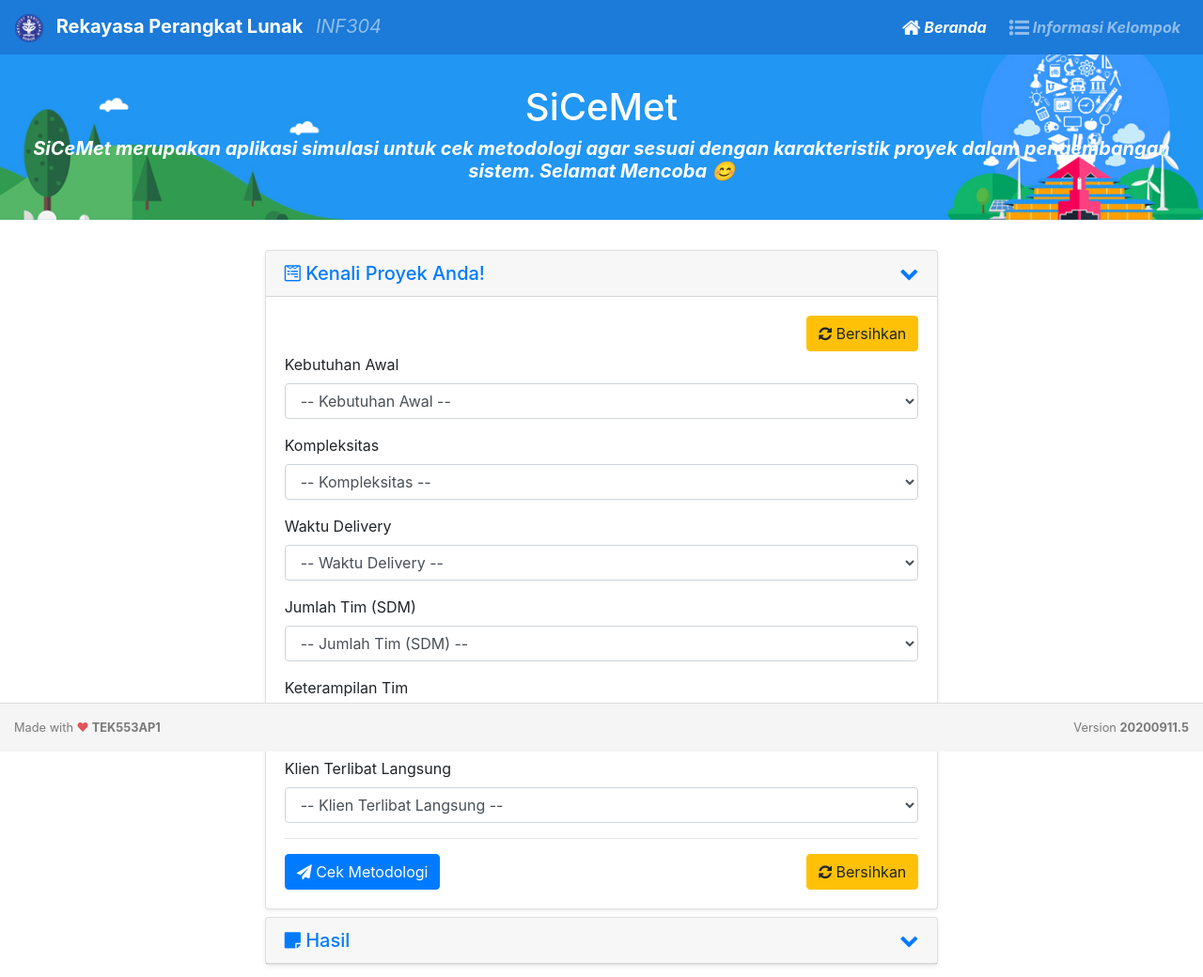
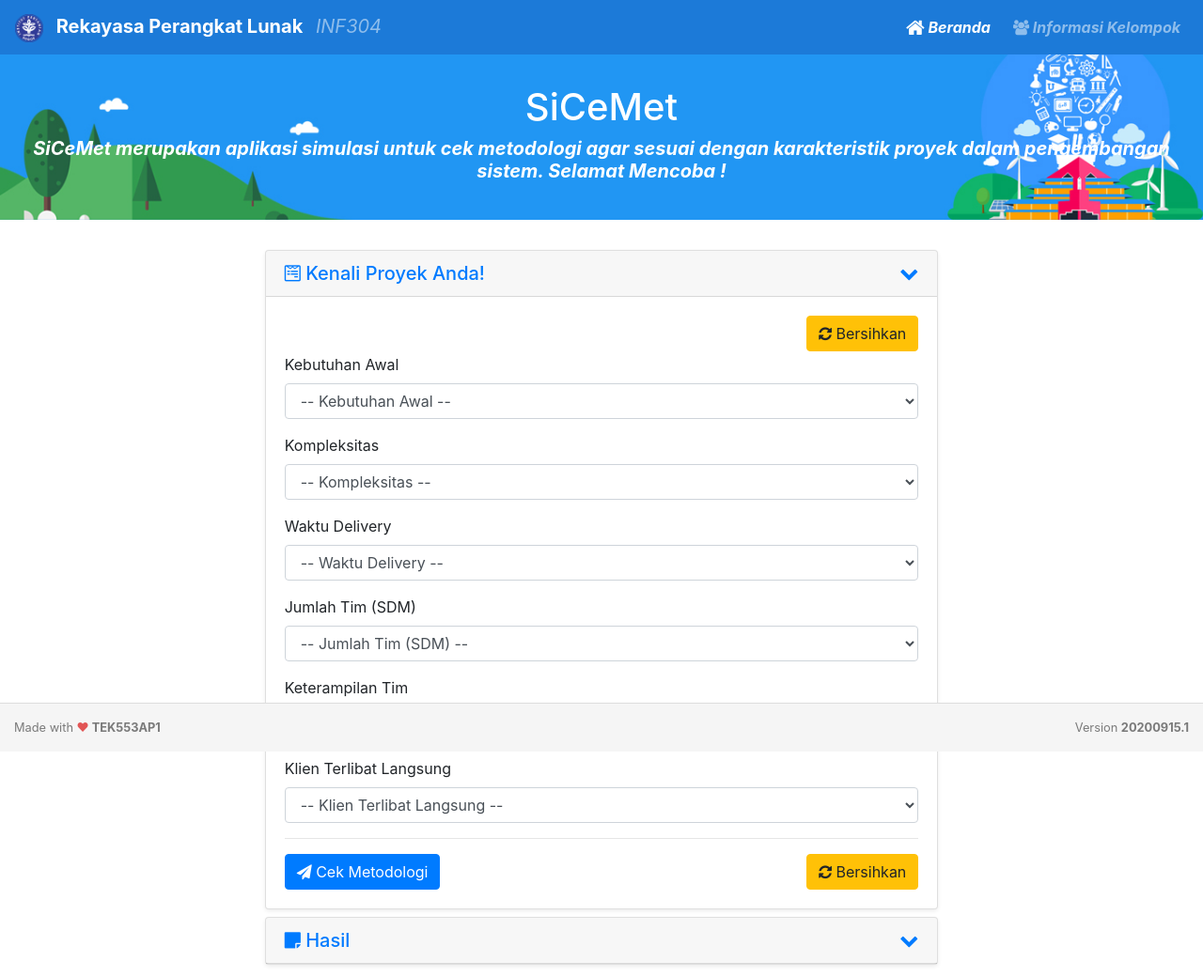
Before and after one commit to naufalist/rpl, a PHP site: page /sicemet.php in a window 1280 px wide. Shown: the top 1040 px of the page at 94% size. Run offline with PHP 8.4, Linux system fonts and the light colour scheme.

Commit message:
update broo

```diff
--- a/sicemet.php
+++ b/sicemet.php
@@ -1,3 +1,62 @@
+<!--
+
+
+
+
+
+GGGGG OOOOO L     EEEEE K    K IIIII
+G     O   O L     E     K  KK    I
+GGGGG O   O L     EEEEE KKK      I
+G   G O   O L     E     K  KK    I
+GGGGG OOOOO LLLLL EEEEE K    K IIIII
+
+OOOOO PPPPP OOOOO
+O   O P   P O   O
+O   O PPPPP O   O
+O   O P     O   O
+OOOOO P     OOOOO
+
+CCCCC OOOOO K    K      ????? ?????
+C     O   O K  KK           ?     ?
+C     O   O KKK           ??    ??
+C     O   O K  KK
+CCCCC OOOOO K    K        ?      ?
+
+
+
+
+
+
+
+
+
+
+
+
+
+
+
+
+
+
+
+
+
+
+
+
+
+
+
+
+
+
+
+
+
+
+
+-->
 <?php
 
 function cekKarakter($data){
@@ -111,26 +170,26 @@ function cekKarakter($data){
         }
 
         .navbar{
-            background-color:#1c7ad8;
+            background-color: #1c7ad8;
         }
 
         #page-header{
-            background-color:#2196f3;
-            background-image:url(https://raw.githubusercontent.com/naufalist/rpl/master/assets/bg-publik.jpg);
-            background-position:bottom;
-            background-repeat:no-repeat;
-            background-size:100% auto
+            background-color: #2196f3;
+            background-image: url(https://raw.githubusercontent.com/naufalist/rpl/master/assets/bg-publik.jpg);
+            background-position: bottom;
+            background-repeat: no-repeat;
+            background-size: 100% auto
         }
 
         #page-header .jumbotron{
-            padding:2rem 1rem!important;
-            text-align:center;
-            color:#fff
+            padding: 2rem 1rem!important;
+            text-align: center;
+            color: #fff
         }
 
         #page-header .jumbotron h1{
-            font-size:2.5rem!important;
-            font-weight:500!important
+            font-size: 2.5rem!important;
+            font-weight: 500!important
         }
 
         .bg-primary {
@@ -151,6 +210,11 @@ function cekKarakter($data){
 
         .accortoggle > a[aria-expanded="true"]:after {
             content: "\f077"; /* fa-chevron-up */
+        }
+
+        #footer {
+            background-color: #f5f5f5;
+            position: fixed;
         }
     </style>
 
@@ -260,7 +324,7 @@ function cekKarakter($data){
                 </li>
                 <li class="nav-item ml-2">
                     <a href="/" class="nav-link" target="_self" data-toggle="modal" data-target="#anggotaKelompok">
-                        <i class="fa fa-list-ul fa-lg"></i> Informasi Kelompok
+                        <i class="fa fa-users fa-md"></i> Informasi Kelompok
                     </a>
                 </li>
             </ul>
@@ -269,21 +333,19 @@ function cekKarakter($data){
 
     <!-- Page Header -->
     <div id="page-header">
-        <div>
         <div class="jumbotron jumbotron-fluid" style="background-color: transparent;">
             <div class="container-fluid">
                 <h1 class="display-3 m-0"> SiCeMet </h1>
                 <h2 class="lead font-weight-bold font-italic mt-2">
                     <div style="">
-                        SiCeMet  merupakan aplikasi simulasi untuk cek metodologi agar sesuai dengan karakteristik proyek dalam pengembangan sistem. Selamat Mencoba 😊
+                    SiCeMet  merupakan aplikasi simulasi untuk cek metodologi agar sesuai dengan karakteristik proyek dalam pengembangan sistem. Selamat Mencoba !
                     </div>
                 </h2>
                 <!-- <p class="lead">
                     <div>
-                        SiCeMet  merupakan aplikasi simulasi untuk cek metodologi agar sesuai dengan karakteristik proyek dalam pengembangan sistem. Selamat Mencoba 😊
+                    SiCeMet  merupakan aplikasi simulasi untuk cek metodologi agar sesuai dengan karakteristik proyek dalam pengembangan sistem. Selamat Mencoba !
                     </div>
                 </p> -->
-                </div>
             </div>
         </div>
     </div>
@@ -434,7 +496,7 @@ function cekKarakter($data){
                                     // print_r($response);
 
                                 } else {
-                                    echo "Mau liat apa? formnya aja belum diisi 🤭";
+                                    echo "Mau liat apa? formnya aja belum diisi";
                                 }
 
                                 ?>
@@ -443,11 +505,11 @@ function cekKarakter($data){
                     </div>
 
                 </div>
-
             </div>
         </div>
     </div>
 
+    <!-- Modal Anggota Kelompok -->
     <div class="modal fade" id="anggotaKelompok" tabindex="-1" role="dialog">
         <div class="modal-dialog" role="document">
             <div class="modal-content">
@@ -459,58 +521,64 @@ function cekKarakter($data){
                 </div>
                 <div class="modal-body">
                     <ul class="list-group list-group-flush">
+
+                        <!-- Profil Dosen -->
                         <em class="font-weight-bold mb-2">Dosen Pengajar</em>
                         <li class="list-group-item align-items-center py-1 mb-2">
-
                             <div class="row mb-2">
                                 <div class="col-3">
                                     <img class="rounded-circle" width="70" height="auto" src="https://i1.rgstatic.net/ii/profile.image/803605019889664-1568605775263_Q512/Sofiyanti_Indriasari.jpg" alt="">
                                 </div>
-                            <div class="col text-center">
-                                <div class="mt-2">
-                                    Sofiyanti Indriasari S.Kom., M.Kom.
+                                <div class="col text-center mt-2">
+                                    Sofiyanti Indriasari S.Kom., M.Kom.<br>
                                     <span class="badge badge-success badge-pill">201807198410052001</span>
                                 </div>
                             </div>
-                        </div>
+                        </li>
 
-                        </li>
+                        <!-- Profil Mahasiswa -->
                         <em class="font-weight-bold mb-2">Mahasiswa</em>
-                        <li class="list-group-item d-flex justify-content-between align-items-center py-1">
-                        <img class="rounded-circle" width="40" height="auto" src="https://instagram.fbkk22-3.fna.fbcdn.net/v/t51.2885-15/e35/51800016_131315894589066_7074515133296752609_n.jpg?_nc_ht=instagram.fcgk18-2.fna.fbcdn.net&_nc_cat=106&_nc_ohc=7MN7QBN_9jYAX_7nKl9&oh=95871422dcc2507d59730b95cab4454e&oe=5F88A4B3&dl=1%22" alt="">
+                        <li class="list-group-item d-flex justify-content-between align-items-center py-1 text-center">
+                            <img class="rounded-circle" width="40" height="auto" src="https://instagram.fbkk22-3.fna.fbcdn.net/v/t51.2885-15/e35/51800016_131315894589066_7074515133296752609_n.jpg?_nc_ht=instagram.fcgk18-2.fna.fbcdn.net&_nc_cat=106&_nc_ohc=7MN7QBN_9jYAX_7nKl9&oh=95871422dcc2507d59730b95cab4454e&oe=5F88A4B3&dl=1%22" alt="mala">
                             Nurmala Ameliana
                             <span class="badge badge-primary badge-pill">J3D118040</span>
                         </li>
-                        <li class="list-group-item d-flex justify-content-between align-items-center py-1">
-                        <img class="rounded-circle" width="40" height="auto" src="https://media-exp1.licdn.com/dms/image/C5103AQHfPBtf7y3dcA/profile-displayphoto-shrink_200_200/0?e=1605744000&v=beta&t=J6hZVSlz749sEwX331cznqOrRt4F3--zfpk_YzK9EY0" alt="">
+                        <li class="list-group-item d-flex justify-content-between align-items-center py-1 text-center">
+                            <img class="rounded-circle" width="40" height="auto" src="https://media-exp1.licdn.com/dms/image/C5103AQHfPBtf7y3dcA/profile-displayphoto-shrink_200_200/0?e=1605744000&v=beta&t=J6hZVSlz749sEwX331cznqOrRt4F3--zfpk_YzK9EY0" alt="naufal">
                             Muhammad Naufal Wafi
                             <span class="badge badge-primary badge-pill">J3D118042</span>
                         </li>
-                        <li class="list-group-item d-flex justify-content-between align-items-center py-1">
-                        <img class="rounded-circle" width="40" height="auto" src="https://scontent-vie1-1.cdninstagram.com/v/t51.2885-19/55818892_288677668691997_2243833276416393216_n.jpg?_nc_ht=scontent-vie1-1.cdninstagram.com&_nc_ohc=Lcl5sU22TikAX92SkaV&oh=259c74bf20b2c9358cb04c472b1477e6&oe=5F869145" alt="">
+                        <li class="list-group-item d-flex justify-content-between align-items-center py-1 text-center">
+                            <img class="rounded-circle" width="40" height="auto" src="https://scontent-vie1-1.cdninstagram.com/v/t51.2885-19/55818892_288677668691997_2243833276416393216_n.jpg?_nc_ht=scontent-vie1-1.cdninstagram.com&_nc_ohc=Lcl5sU22TikAX92SkaV&oh=259c74bf20b2c9358cb04c472b1477e6&oe=5F869145" alt="gita">
                             Sagita Hapsari
                             <span class="badge badge-primary badge-pill">J3D118044</span>
                         </li>
-                        <li class="list-group-item d-flex justify-content-between align-items-center py-1">
-                        <img class="rounded-circle" width="40" height="auto" src="https://instagram.fcgk18-2.fna.fbcdn.net/v/t51.2885-15/e35/s1080x1080/116362839_948588925616754_7107950940090825884_n.jpg?_nc_ht=instagram.fcgk18-2.fna.fbcdn.net&_nc_cat=106&_nc_ohc=mhA26cpnXcIAX_cs2z-&oh=02240acfe806f739fe964231bda389eb&oe=5F885E9D" alt="">
+                        <li class="list-group-item d-flex justify-content-between align-items-center py-1 text-center">
+                            <img class="rounded-circle" width="40" height="auto" src="https://instagram.fcgk18-2.fna.fbcdn.net/v/t51.2885-15/e35/s1080x1080/116362839_948588925616754_7107950940090825884_n.jpg?_nc_ht=instagram.fcgk18-2.fna.fbcdn.net&_nc_cat=106&_nc_ohc=mhA26cpnXcIAX_cs2z-&oh=02240acfe806f739fe964231bda389eb&oe=5F885E9D" alt="nazla">
                             Nazla Bella Fadilah
                             <span class="badge badge-primary badge-pill">J3D118046</span>
                         </li>
-                        <li class="list-group-item d-flex justify-content-between align-items-center py-1">
-                        <img class="rounded-circle" width="40" height="auto" src="https://scontent-vie1-1.cdninstagram.com/v/t51.2885-19/80818298_108582537259608_1390559558308462592_n.jpg?_nc_ht=scontent-vie1-1.cdninstagram.com&_nc_ohc=L0BudzwhfFkAX9sQawr&oh=8003399e725a100d1af35ec3a2e8e05a&oe=5F887438" alt="">
+                        <li class="list-group-item d-flex justify-content-between align-items-center py-1 text-center">
+                            <img class="rounded-circle" width="40" height="auto" src="https://scontent-vie1-1.cdninstagram.com/v/t51.2885-19/80818298_108582537259608_1390559558308462592_n.jpg?_nc_ht=scontent-vie1-1.cdninstagram.com&_nc_ohc=L0BudzwhfFkAX9sQawr&oh=8003399e725a100d1af35ec3a2e8e05a&oe=5F887438" alt="arvy">
                             Arvy Adhitya Sutisna
                             <span class="badge badge-primary badge-pill">J3D118047</span>
                         </li>
-                        <li class="list-group-item d-flex justify-content-between align-items-center py-1">
-                        <img class="rounded-circle" width="40" height="auto" src="https://media-exp1.licdn.com/dms/image/C5603AQHs4OIV4HeDbQ/profile-displayphoto-shrink_200_200/0?e=1605744000&v=beta&t=3zAqm4MswUmP0NjxfLsA6E4okVf4K5y_xX8leLp_gpc" alt="">
+                        <li class="list-group-item d-flex justify-content-between align-items-center py-1 text-center">
+                            <img class="rounded-circle" width="40" height="auto" src="https://media-exp1.licdn.com/dms/image/C5603AQHs4OIV4HeDbQ/profile-displayphoto-shrink_200_200/0?e=1605744000&v=beta&t=3zAqm4MswUmP0NjxfLsA6E4okVf4K5y_xX8leLp_gpc" alt="sendy">
                             Sendy Cahyono
                             <span class="badge badge-primary badge-pill">J3D118048</span>
                         </li>
-                        <li class="list-group-item d-flex justify-content-between align-items-center py-1">
-                        <img class="rounded-circle" width="40" height="auto" src="https://scontent-vie1-1.cdninstagram.com/v/t51.2885-19/116992864_111603097198660_5171442987820783900_n.jpg?_nc_ht=scontent-vie1-1.cdninstagram.com&_nc_ohc=dpaLWilBUe4AX8B2dX_&oh=e7d33048797bef6a469b1f1bfa1752ef&oe=5F88472C" alt="">
+                        <li class="list-group-item d-flex justify-content-between align-items-center py-1 text-center">
+                            <img class="rounded-circle" width="40" height="auto" src="https://scontent-vie1-1.cdninstagram.com/v/t51.2885-19/116992864_111603097198660_5171442987820783900_n.jpg?_nc_ht=scontent-vie1-1.cdninstagram.com&_nc_ohc=dpaLWilBUe4AX8B2dX_&oh=e7d33048797bef6a469b1f1bfa1752ef&oe=5F88472C" alt="sasa">
                             Annisa Nur Fitriyani
                             <span class="badge badge-primary badge-pill">J3D118053</span>
                         </li>
+                        <li class="list-group-item d-flex justify-content-between align-items-center py-1 text-center">
+                            <img class="rounded-circle" width="40" height="auto" src="https://scontent-vie1-1.cdninstagram.com/v/t51.2885-19/105942210_861184417709162_4931922168787175742_n.jpg?_nc_ht=scontent-vie1-1.cdninstagram.com&_nc_ohc=ePDBtmerv0MAX8DsrTf&oh=7bdbc484c43d4a3b4e22cf69a43508a5&oe=5F8C55F2" alt="arman">
+                            Zuharman
+                            <span class="badge badge-primary badge-pill">J3D118066</span>
+                        </li>
+
                     </ul>
                 </div>
                 <div class="modal-footer">
@@ -520,6 +588,7 @@ function cekKarakter($data){
         </div>
     </div>
 
+    <!-- Modal Metodologi -->
     <div class="modal fade" id="metodologi" tabindex="-1" role="dialog">
         <div class="modal-dialog modal-xl" role="document">
             <div class="modal-content">
@@ -568,12 +637,13 @@ function cekKarakter($data){
         </div>
     </div>
 
-    <footer class="mt-4 fixed-bottom" style="background-color: #f5f5f5; position: fixed;">
+    <!-- Page Footer -->
+    <footer id="footer" class="mt-4 fixed-bottom">
         <div class="container-fluid py-3 small text-black-50" style="border-top: 1px solid rgb(221, 221, 221);">
             <div class="row">
                 <div class="col-6"> Made with <span style="color: #e25555;">&#9829;</span><strong> TEK553AP1 </strong>
                 </div>
-                <div class="col-6 text-right"> Version <strong> 20200911.5 </strong>
+                <div class="col-6 text-right"> Version <strong> 20200915.1 </strong>
                 </div>
             </div>
         </div>
```
Lines whose indentation alone changed are shown as unchanged.
